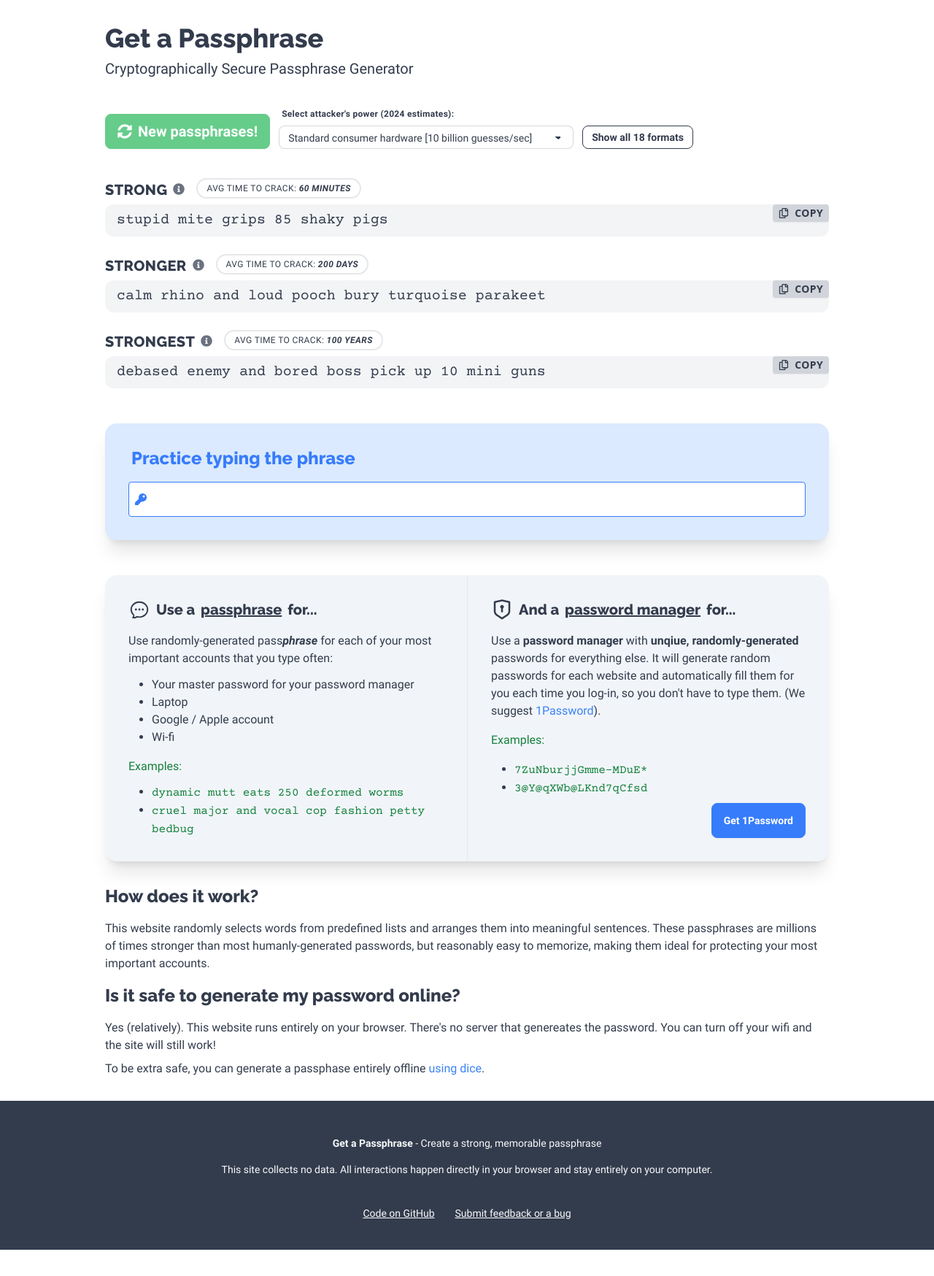
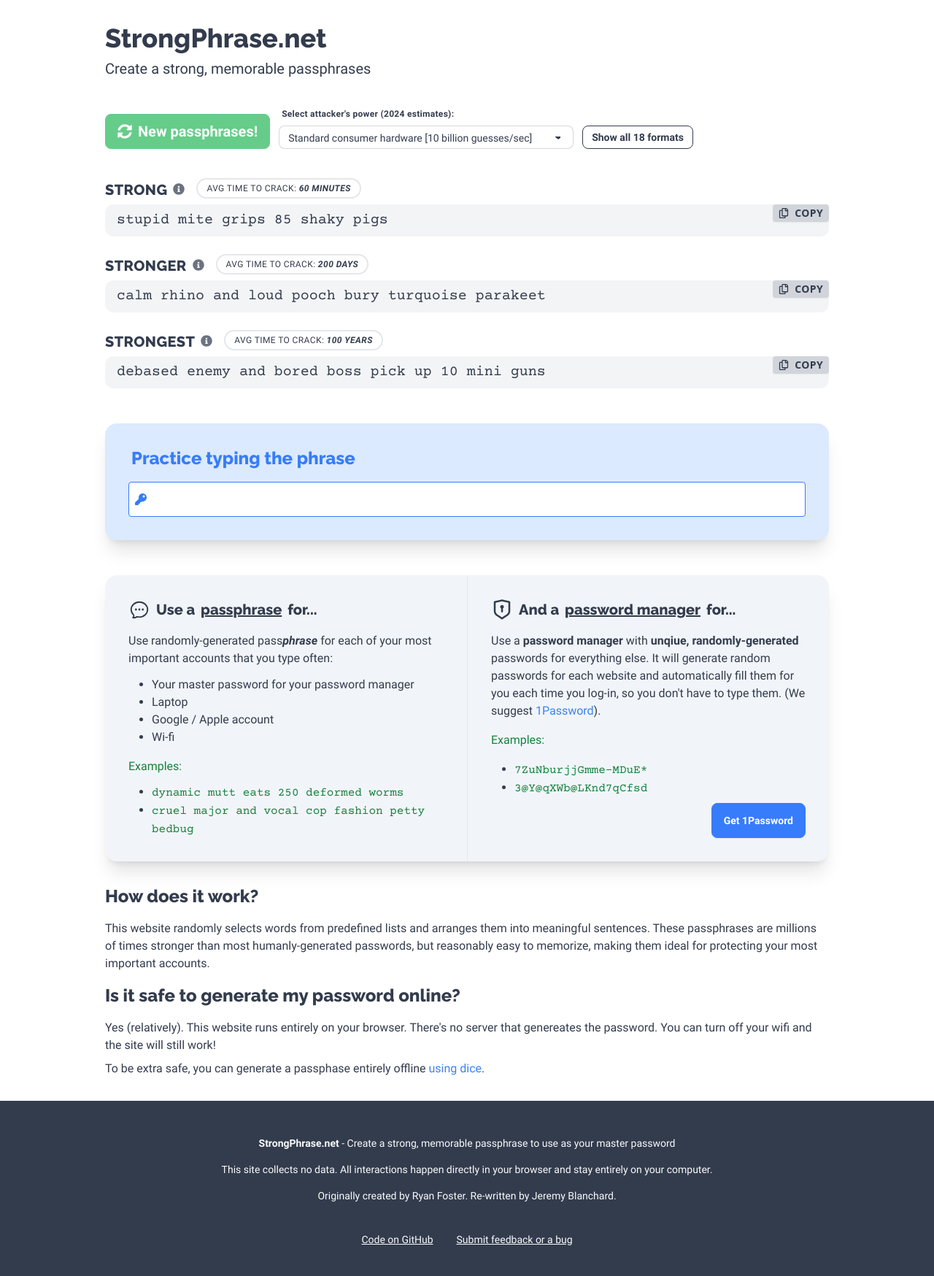
Before and after one commit to blanchardjeremy/strongphrase.net, a React (Create React App) app: page / in a window 1280 px wide. Shown: the whole page at 73% size. Before the commit the page ends 1712 px from the top, so only its background shows below. Built offline with nearby package versions, Linux system fonts and the light colour scheme.

Commit message:
Add examples to readme

```diff
--- a/package.json
+++ b/package.json
@@ -1,5 +1,5 @@
 {
-  "name": "strongphrsae.net",
+  "name": "strongphrase.net",
   "version": "0.1.0",
   "private": true,
   "homepage": "https://strongphrase.net",
--- a/public/index.html
+++ b/public/index.html
@@ -11,7 +11,7 @@
     />
     <link rel="apple-touch-icon" href="%PUBLIC_URL%/logo192.png" />
     <link rel="manifest" href="%PUBLIC_URL%/manifest.json" />
-    <title>Get a Passphrase</title>
+    <title>Strong, memorable passsphrase to use as your master password - StrongPhrase.net</title>
   </head>
   <body>
     <noscript>You need to enable JavaScript to run this app.</noscript>
--- a/src/App.js
+++ b/src/App.js
@@ -11,8 +11,8 @@ const App = () => {
     <div className="font-body">
       <div className="max-w-screen-lg mx-auto px-4 py-8">
         <header className="mb-8">
-          <h1 className="text-4xl font-header mb-2">Get a Passphrase</h1>
-          <p className="text-xl">Cryptographically Secure Passphrase Generator</p>
+          <h1 className="text-4xl font-header mb-2">StrongPhrase.net</h1>
+          <p className="text-xl">Create a strong, memorable passphrases</p>
         </header>
         <PassphraseGenerator />
         <section className="content">
@@ -72,13 +72,14 @@ const App = () => {
       </div>
 
       <footer className="footer footer-center bg-neutral text-neutral-content p-10">
-        <aside>
+        <aside className="mb-0">
           <p>
-            <strong>Get a Passphrase</strong> - Create a strong, memorable passphrase
+            <strong>StrongPhrase.net</strong> - Create a strong, memorable passphrase to use as your master password
           </p>
           <p>This site collects no data. All interactions happen directly in your browser and stay entirely on your computer.</p>
+          <p>Originally created by Ryan Foster. Re-written by Jeremy Blanchard.</p>
         </aside>
-        <nav className="grid grid-flow-col gap-7">
+        <nav className="grid grid-flow-col gap-8 mt-0">
           <a className="link" href="https://github.com/blanchardjeremy/getapassphrase">Code on GitHub</a>
           <a className="link" href="https://github.com/blanchardjeremy/getapassphrase/issues">Submit feedback or a bug</a>
         </nav>
```
Also changed, not shown: 1 other file (tests, documents, lock files or other folders).
